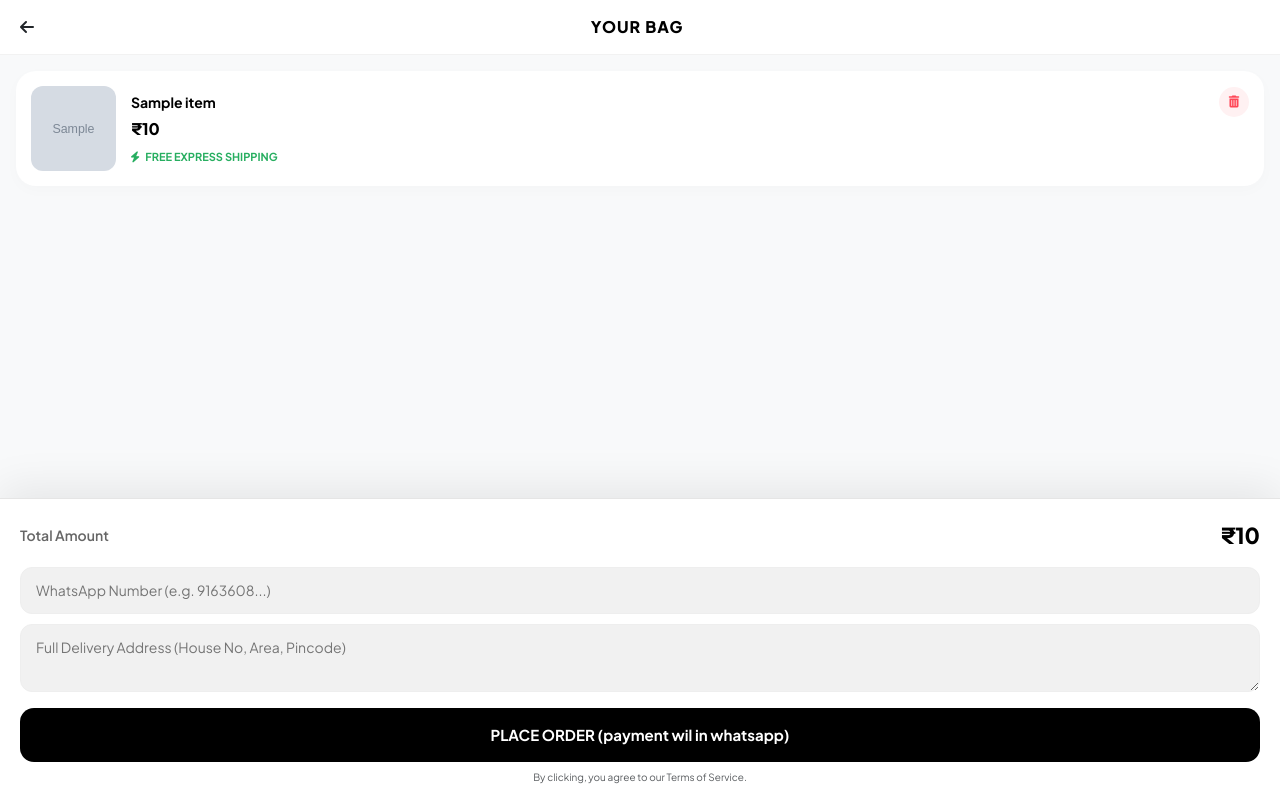
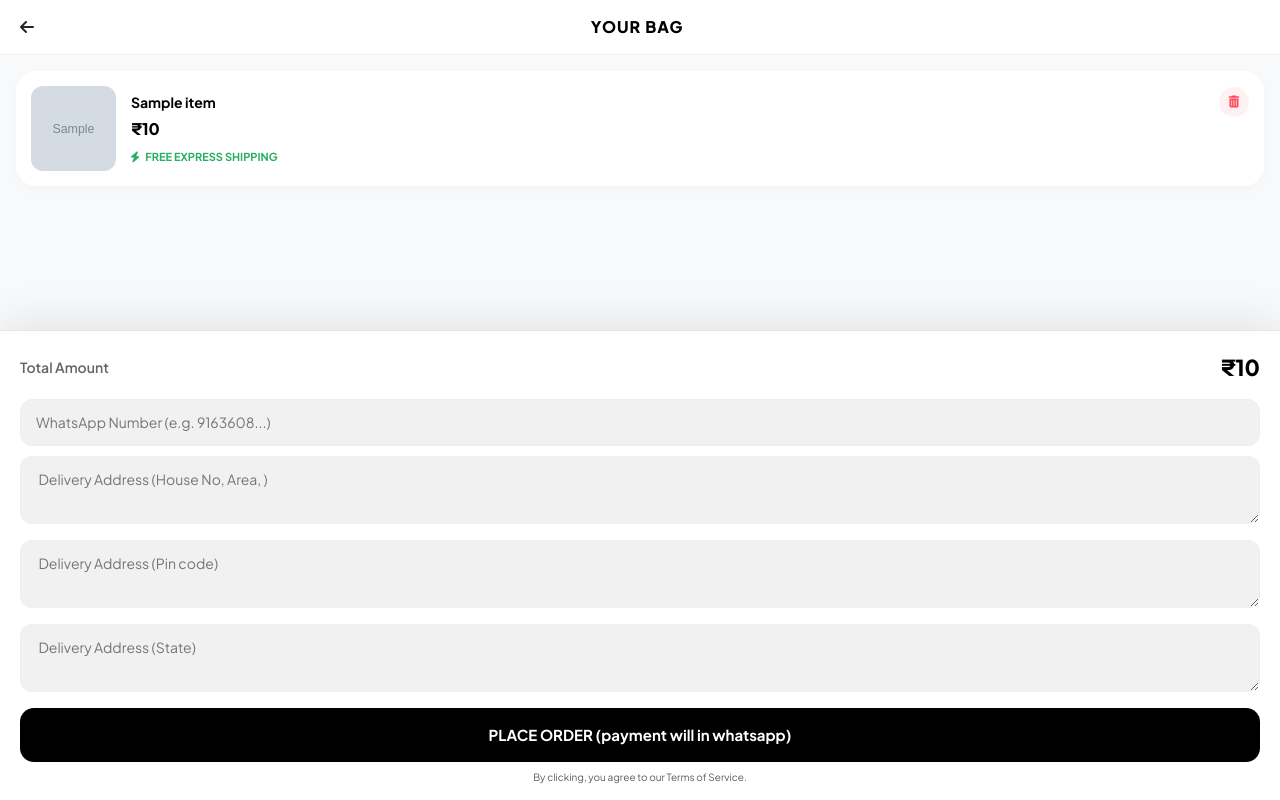
Before and after one commit to gmkarshad45-design/evia-shop, a Flask app: template templates/cart.html in a window 1280 px wide. Run offline with Flask 3, Linux system fonts and the light colour scheme; the template is opened without the code that fills it: most values are stand-ins (such as "Sample title", 1, 10 or a date in 2020); grey boxes marked "Sample" are stand-in pictures.

Commit message:
Update cart.html

```diff
--- a/templates/cart.html
+++ b/templates/cart.html
@@ -178,10 +178,11 @@
 
         <form action="/checkout" method="POST">
             <input type="number" name="whatsapp" class="form-input" placeholder="WhatsApp Number (e.g. 9163608...)" required>
-            <textarea name="address" class="form-input" rows="2" placeholder="Full Delivery Address (House No, Area, Pincode)" required></textarea>
-
+            <textarea name="address" class="form-input" rows="2" placeholder=" Delivery Address (House No, Area, )" required></textarea>
+             <textarea name="address" class="form-input" rows="2" placeholder=" Delivery Address (Pin code)" required></textarea>
+             <textarea name="address" class="form-input" rows="2" placeholder=" Delivery Address (State)" required></textarea>
             <button type="submit" class="btn-checkout">
-                PLACE ORDER (payment wil in whatsapp)
+                PLACE ORDER (payment will in whatsapp)
             </button>
             <p class="text-center text-muted mt-2 mb-0" style="font-size: 10px;">By clicking, you agree to our Terms of Service.</p>
         </form>
```
